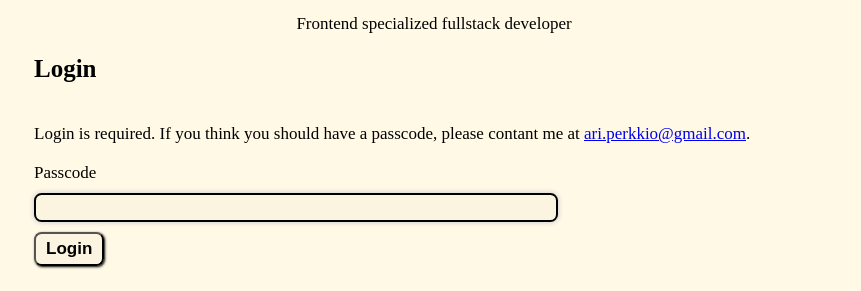
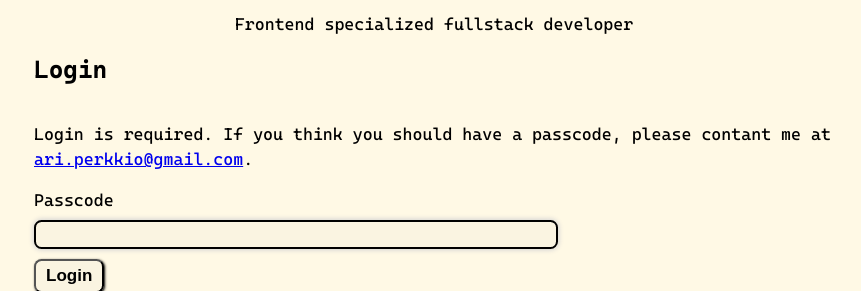
Before and after one commit to AriPerkkio/resume, a website: page src/index.html in a window 1280 px wide. Shown: the part 373-664 px from the top of the page, without its empty margins (206-1067 px from the left). Drawn offline with Linux system fonts and the light colour scheme; the site is published under a folder, as on GitHub Pages, so addresses that start at the root find nothing.

Commit message:
fix: font url as relative

```diff
--- a/src/index.html
+++ b/src/index.html
@@ -10,7 +10,7 @@
     <style>
       @font-face {
         font-family: 'Cascadia Code';
-        src: url('/static/CascadiaCode.ttf');
+        src: url('./static/CascadiaCode.ttf');
       }
     </style>
 
```
